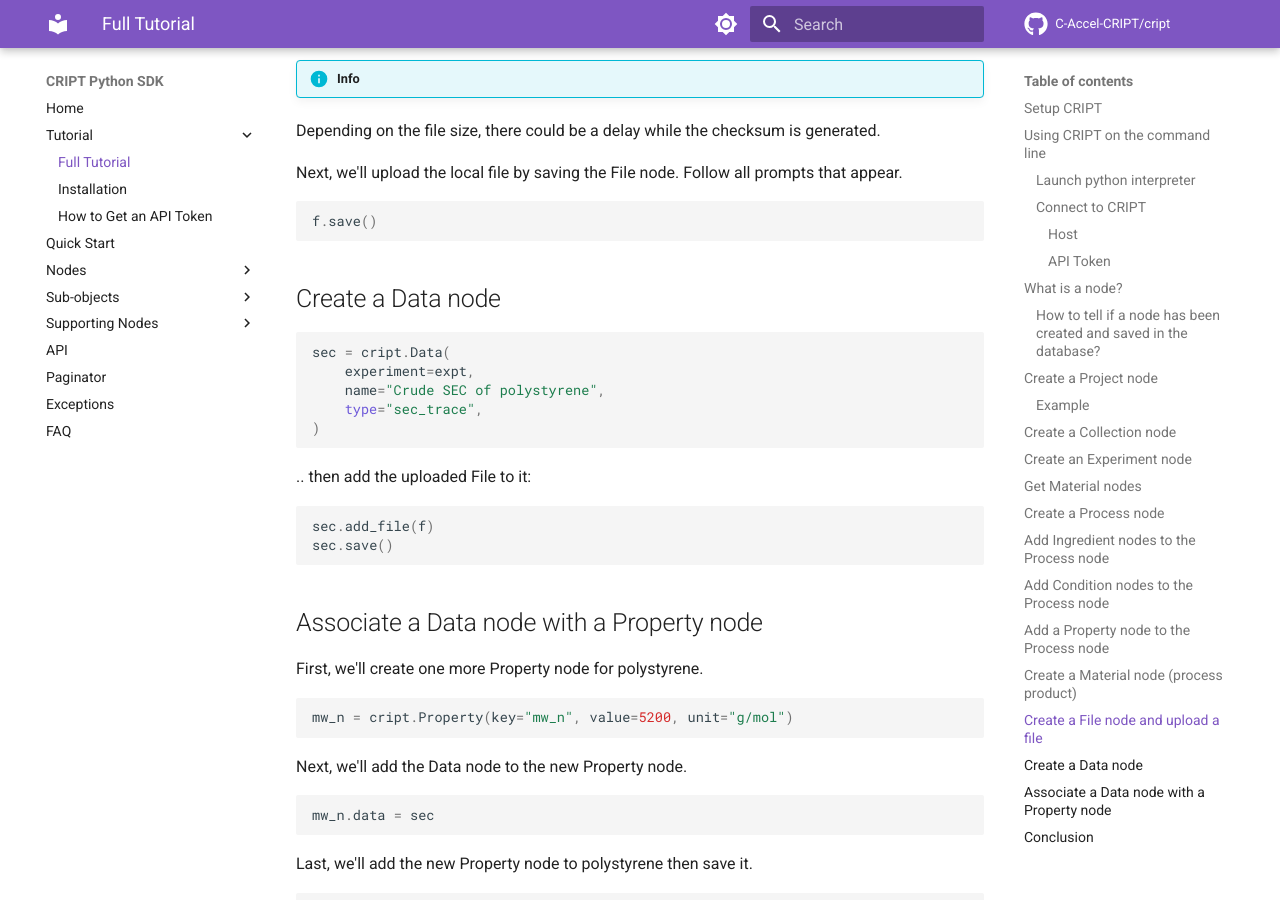
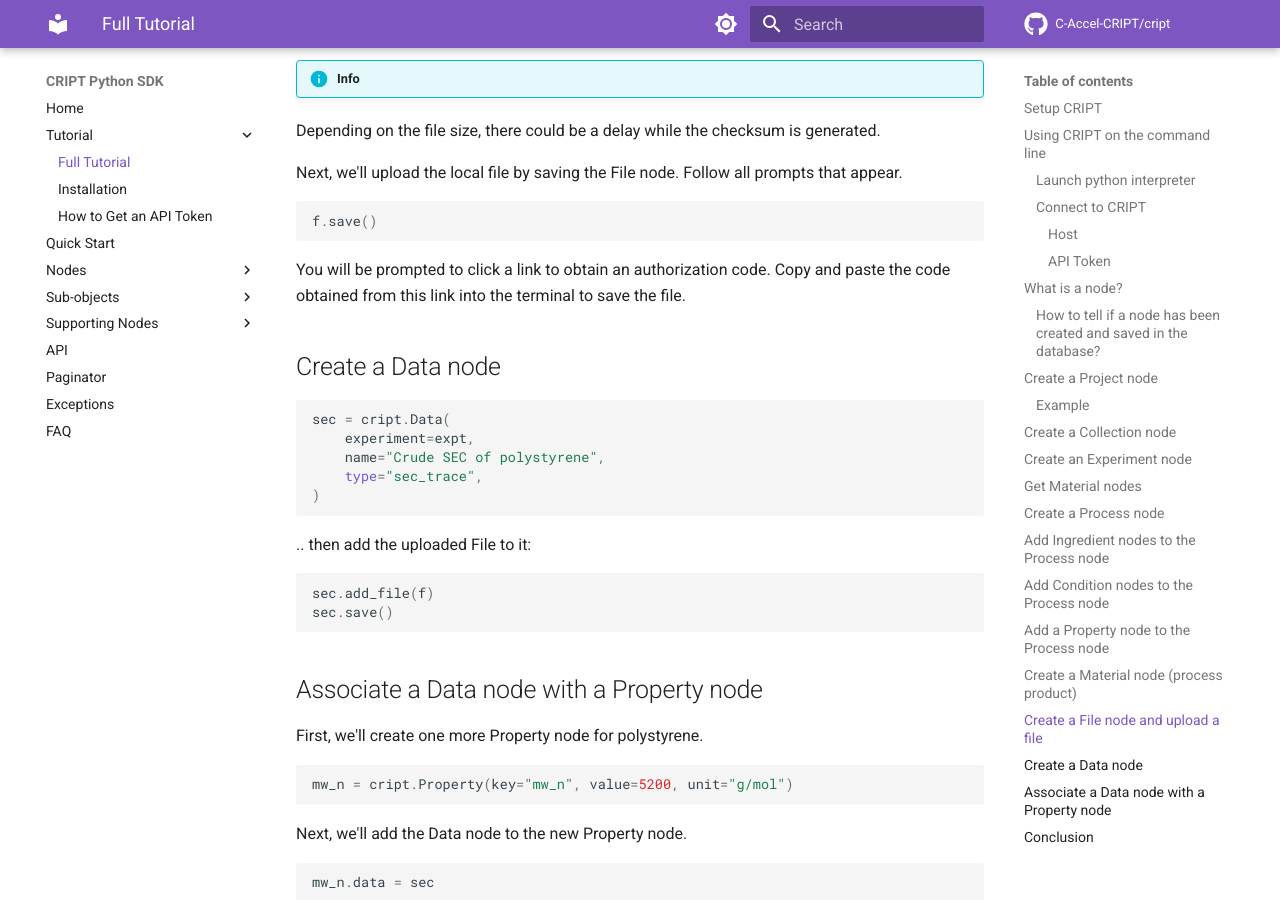
Before and after one commit to C-Accel-CRIPT/sdk-archive, an MkDocs documentation site: the page built from docs/tutorial/tutorial.md, in a window 1280 px wide and 900 px high, scrolled down 7819 px. Built offline with MkDocs 1.6.1 and Material for MkDocs 9.7.7, drawn with Linux system fonts in a browser that asks for light colours; comment, search, counter and statistics services are not loaded.

Commit message:
added explanation for getting authorization code to save file

````diff
--- a/docs/tutorial/tutorial.md
+++ b/docs/tutorial/tutorial.md
@@ -370,6 +370,7 @@ Next, we'll upload the local file by saving the File node. Follow all prompts th
 f.save()
 ```
 
+You will be prompted to click a link to obtain an authorization code. Copy and paste the code obtained from this link into the terminal to save the file.
 ## Create a Data node
 
 ```py
````
